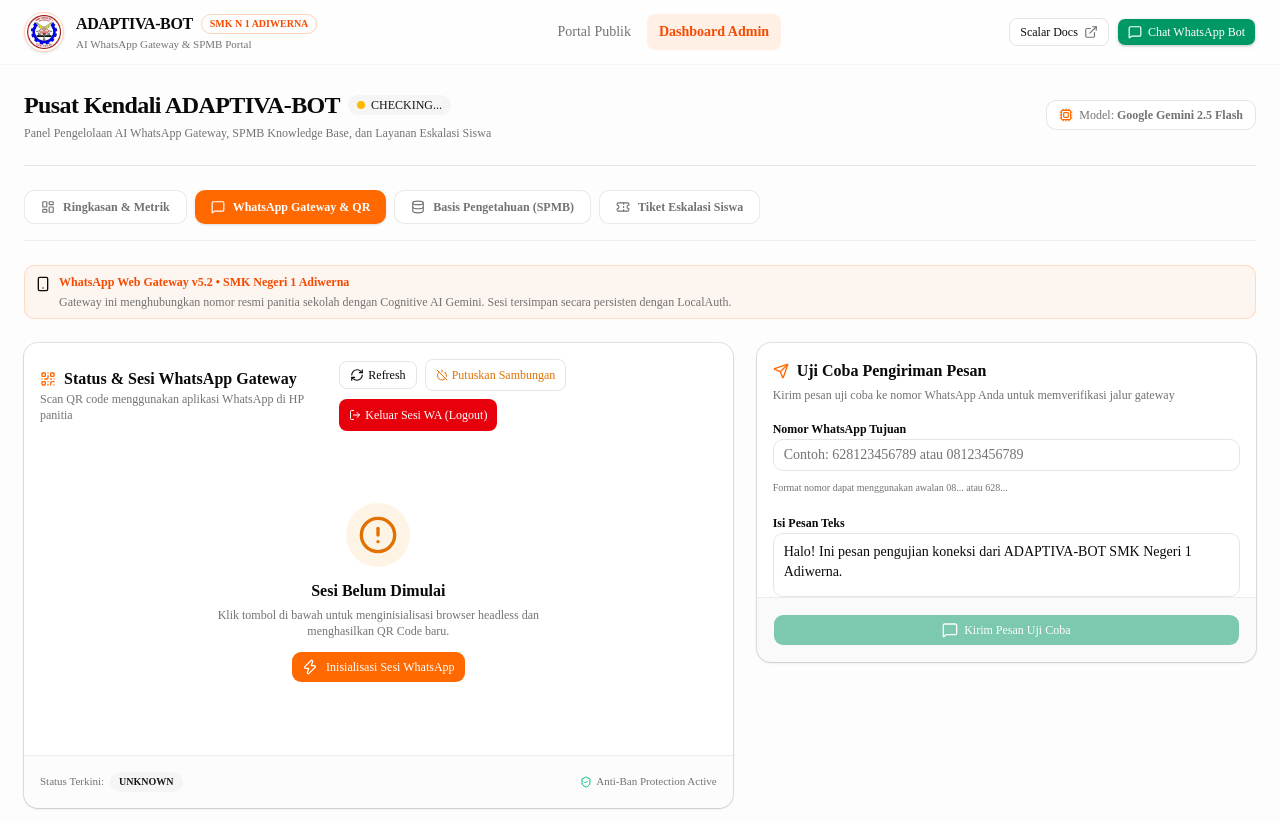
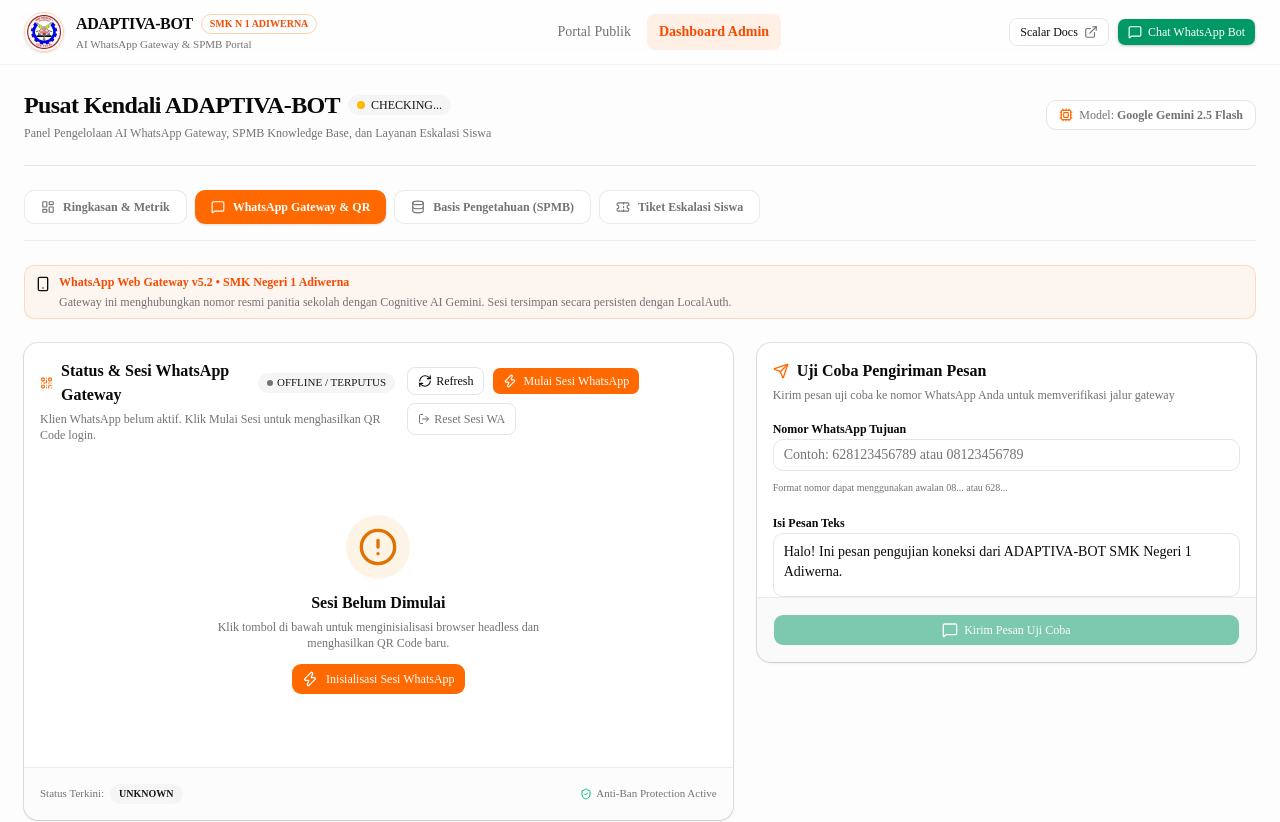
Before and after one commit to akhmadzaqiriyadi/digiDasa, a Next.js app in the folder fe/: page /dashboard/whatsapp in a window 1280 px wide. Shown: the top 822 px of the page. Built offline with nearby package versions, Linux system fonts and the light colour scheme; no server answers.

Commit message:
feat: implement state-machine decision logic for whatsapp gateway controls and status badges

```diff
--- a/fe/src/app/dashboard/whatsapp/page.tsx
+++ b/fe/src/app/dashboard/whatsapp/page.tsx
@@ -76,6 +76,10 @@ export default function WhatsAppDashboardPage() {
   const qrDataUrl = waResponse?.data.qrDataUrl;
   const pairingCode = waResponse?.data.pairingCode;
   const hasQr = Boolean(qrDataUrl || qrString);
+  const isScanQr = (status === 'SCAN_QR' || hasQr) && !isConnected;
+  const isInitializing = status === 'INITIALIZING' && !isConnected;
+  const isError = status === 'ERROR' && !isConnected;
+  const isDisconnected = !isConnected && !isScanQr && !isInitializing && !isError;
 
   const onSubmit = (data: SendTestMessageInput) => {
     sendTestMutation.mutate(data, {
@@ -102,15 +106,52 @@ export default function WhatsAppDashboardPage() {
           <Card className="border-border/80 shadow-sm">
             <CardHeader className="flex flex-col sm:flex-row sm:items-center justify-between gap-3">
               <div>
+                <div className="flex items-center gap-2">
                   <CardTitle className="text-base font-bold flex items-center gap-2">
                     <QrCode className="h-4 w-4 text-orange-500" />
                     Status &amp; Sesi WhatsApp Gateway
                   </CardTitle>
-                <CardDescription className="text-xs">
-                  Scan QR code menggunakan aplikasi WhatsApp di HP panitia
+                  {isConnected ? (
+                    <Badge className="bg-emerald-600 hover:bg-emerald-700 text-white text-[11px] gap-1">
+                      <span className="h-1.5 w-1.5 rounded-full bg-white animate-pulse" />
+                      TERHUBUNG (Online)
+                    </Badge>
+                  ) : isScanQr ? (
+                    <Badge variant="outline" className="border-amber-500 text-amber-600 dark:text-amber-400 text-[11px] gap-1 animate-pulse">
+                      <span className="h-1.5 w-1.5 rounded-full bg-amber-500" />
+                      MENUNGGU SCAN QR
+                    </Badge>
+                  ) : isInitializing ? (
+                    <Badge variant="outline" className="border-blue-500 text-blue-600 text-[11px] gap-1">
+                      <RefreshCw className="h-3 w-3 animate-spin" />
+                      MENYIAPKAN BROWSER...
+                    </Badge>
+                  ) : isError ? (
+                    <Badge variant="destructive" className="text-[11px] gap-1">
+                      <AlertCircle className="h-3 w-3" />
+                      KENDALA SESI (ERROR)
+                    </Badge>
+                  ) : (
+                    <Badge variant="secondary" className="text-[11px] gap-1">
+                      <span className="h-1.5 w-1.5 rounded-full bg-muted-foreground" />
+                      OFFLINE / TERPUTUS
+                    </Badge>
+                  )}
+                </div>
+                <CardDescription className="text-xs mt-1">
+                  {isConnected
+                    ? 'Sesi WhatsApp aktif melayani pertanyaan calon siswa secara otomatis 24 jam nonstop.'
+                    : isScanQr
+                    ? 'Scan QR code di bawah menggunakan aplikasi WhatsApp di HP panitia SPMB.'
+                    : isInitializing
+                    ? 'Browser headless Puppeteer sedang dinyalakan untuk membuat sesi login baru.'
+                    : isError
+                    ? 'Terjadi kendala pada koneksi browser WhatsApp. Silakan hubungkan ulang atau reset sesi.'
+                    : 'Klien WhatsApp belum aktif. Klik Mulai Sesi untuk menghasilkan QR Code login.'}
                 </CardDescription>
               </div>
 
+              {/* Action Buttons Decision Tree */}
               <div className="flex flex-wrap items-center gap-2">
                 <Button
                   variant="outline"
@@ -123,9 +164,11 @@ export default function WhatsAppDashboardPage() {
                   Refresh
                 </Button>
 
-                {/* Disconnect Alert Dialog */}
+                {/* 1. STATE: TERHUBUNG (CONNECTED) -> Tampilkan Putuskan & Logout */}
+                {isConnected && (
+                  <>
                     <AlertDialog>
-                  <AlertDialogTrigger className="inline-flex items-center justify-center rounded-md font-medium text-xs h-8 px-2.5 border border-border bg-background hover:bg-muted text-amber-600 hover:text-amber-700 gap-1 cursor-pointer">
+                      <AlertDialogTrigger className="inline-flex items-center justify-center rounded-md font-medium text-xs h-8 px-2.5 border border-amber-500/40 bg-amber-500/10 hover:bg-amber-500/20 text-amber-700 dark:text-amber-400 gap-1 cursor-pointer">
                         <PowerOff className="h-3 w-3" />
                         Putuskan Sambungan
                       </AlertDialogTrigger>
@@ -133,7 +176,7 @@ export default function WhatsAppDashboardPage() {
                         <AlertDialogHeader>
                           <AlertDialogTitle>Putuskan Sambungan WhatsApp?</AlertDialogTitle>
                           <AlertDialogDescription>
-                        Klien browser WhatsApp akan ditutup sementara. Sesi login tetap tersimpan di database dan dapat dihubungkan kembali kapan saja.
+                            Klien browser WhatsApp akan ditutup sementara. Sesi login tetap tersimpan di database dan dapat dihubungkan kembali tanpa scan QR ulang.
                           </AlertDialogDescription>
                         </AlertDialogHeader>
                         <AlertDialogFooter>
@@ -148,7 +191,6 @@ export default function WhatsAppDashboardPage() {
                       </AlertDialogContent>
                     </AlertDialog>
 
-                {/* Logout Alert Dialog */}
                     <AlertDialog>
                       <AlertDialogTrigger className="inline-flex items-center justify-center rounded-md font-medium text-xs h-8 px-2.5 bg-destructive hover:bg-destructive/90 text-white gap-1 cursor-pointer">
                         <LogOut className="h-3 w-3" />
@@ -172,6 +214,127 @@ export default function WhatsAppDashboardPage() {
                         </AlertDialogFooter>
                       </AlertDialogContent>
                     </AlertDialog>
+                  </>
+                )}
+
+                {/* 2. STATE: MENUNGGU SCAN QR -> Tampilkan Batalkan Scan (bukan Putuskan Sambungan) */}
+                {isScanQr && (
+                  <AlertDialog>
+                    <AlertDialogTrigger className="inline-flex items-center justify-center rounded-md font-medium text-xs h-8 px-2.5 border border-destructive/30 text-destructive hover:bg-destructive/10 gap-1 cursor-pointer">
+                      <PowerOff className="h-3 w-3" />
+                      Batalkan Scan QR
+                    </AlertDialogTrigger>
+                    <AlertDialogContent>
+                      <AlertDialogHeader>
+                        <AlertDialogTitle>Batalkan Scan QR Code?</AlertDialogTitle>
+                        <AlertDialogDescription>
+                          Proses pembuatan sesi akan dihentikan dan tampilan QR code akan ditutup.
+                        </AlertDialogDescription>
+                      </AlertDialogHeader>
+                      <AlertDialogFooter>
+                        <AlertDialogCancel>Batal</AlertDialogCancel>
+                        <AlertDialogAction
+                          onClick={() => disconnectMutation.mutate()}
+                          className="bg-destructive hover:bg-destructive/90 text-white cursor-pointer"
+                        >
+                          Ya, Batalkan
+                        </AlertDialogAction>
+                      </AlertDialogFooter>
+                    </AlertDialogContent>
+                  </AlertDialog>
+                )}
+
+                {/* 3. STATE: INITIALIZING -> Tombol Batal */}
+                {isInitializing && (
+                  <Button
+                    variant="ghost"
+                    size="sm"
+                    onClick={() => disconnectMutation.mutate()}
+                    disabled={disconnectMutation.isPending}
+                    className="text-xs text-muted-foreground hover:text-destructive gap-1 cursor-pointer"
+                  >
+                    <PowerOff className="h-3 w-3" />
+                    Batalkan
+                  </Button>
+                )}
+
+                {/* 4. STATE: OFFLINE / DISCONNECTED -> Tombol Mulai Sesi & Reset Cache */}
+                {isDisconnected && (
+                  <>
+                    <Button
+                      size="sm"
+                      onClick={() => connectMutation.mutate()}
+                      disabled={connectMutation.isPending}
+                      className="bg-orange-500 hover:bg-orange-600 text-white text-xs gap-1.5 cursor-pointer"
+                    >
+                      <Zap className="h-3.5 w-3.5" />
+                      {connectMutation.isPending ? 'Menyiapkan...' : 'Mulai Sesi WhatsApp'}
+                    </Button>
+
+                    <AlertDialog>
+                      <AlertDialogTrigger className="inline-flex items-center justify-center rounded-md font-medium text-xs h-8 px-2.5 border border-border text-muted-foreground hover:text-destructive hover:bg-destructive/10 gap-1 cursor-pointer">
+                        <LogOut className="h-3 w-3" />
+                        Reset Sesi WA
+                      </AlertDialogTrigger>
+                      <AlertDialogContent>
+                        <AlertDialogHeader>
+                          <AlertDialogTitle>Reset Cache Sesi WhatsApp?</AlertDialogTitle>
+                          <AlertDialogDescription>
+                            Tindakan ini akan membersihkan sisa session LocalAuth untuk memastikan inisialisasi sesi baru benar-benar bersih.
+                          </AlertDialogDescription>
+                        </AlertDialogHeader>
+                        <AlertDialogFooter>
+                          <AlertDialogCancel>Batal</AlertDialogCancel>
+                          <AlertDialogAction
+                            onClick={() => logoutMutation.mutate()}
+                            className="bg-destructive hover:bg-destructive/90 text-white cursor-pointer"
+                          >
+                            Ya, Bersihkan
+                          </AlertDialogAction>
+                        </AlertDialogFooter>
+                      </AlertDialogContent>
+                    </AlertDialog>
+                  </>
+                )}
+
+                {/* 5. STATE: ERROR -> Tombol Hubungkan Ulang & Reset */}
+                {isError && (
+                  <>
+                    <Button
+                      size="sm"
+                      onClick={() => connectMutation.mutate()}
+                      disabled={connectMutation.isPending}
+                      className="bg-orange-500 hover:bg-orange-600 text-white text-xs gap-1.5 cursor-pointer"
+                    >
+                      <Zap className="h-3.5 w-3.5" />
+                      {connectMutation.isPending ? 'Mencoba...' : 'Hubungkan Ulang'}
+                    </Button>
+
+                    <AlertDialog>
+                      <AlertDialogTrigger className="inline-flex items-center justify-center rounded-md font-medium text-xs h-8 px-2.5 bg-destructive hover:bg-destructive/90 text-white gap-1 cursor-pointer">
+                        <LogOut className="h-3 w-3" />
+                        Reset Sesi (Logout)
+                      </AlertDialogTrigger>
+                      <AlertDialogContent>
+                        <AlertDialogHeader>
+                          <AlertDialogTitle>Reset Sesi LocalAuth?</AlertDialogTitle>
+                          <AlertDialogDescription>
+                            Membersihkan file session LocalAuth yang rusak agar QR code dapat digenerate kembali.
+                          </AlertDialogDescription>
+                        </AlertDialogHeader>
+                        <AlertDialogFooter>
+                          <AlertDialogCancel>Batal</AlertDialogCancel>
+                          <AlertDialogAction
+                            onClick={() => logoutMutation.mutate()}
+                            className="bg-destructive hover:bg-destructive/90 text-white cursor-pointer"
+                          >
+                            Ya, Reset Sesi
+                          </AlertDialogAction>
+                        </AlertDialogFooter>
+                      </AlertDialogContent>
+                    </AlertDialog>
+                  </>
+                )}
               </div>
             </CardHeader>
 
```
Also changed, not shown: 1 other file (tests, documents, lock files or other folders). Lines whose indentation alone changed are shown as unchanged.
